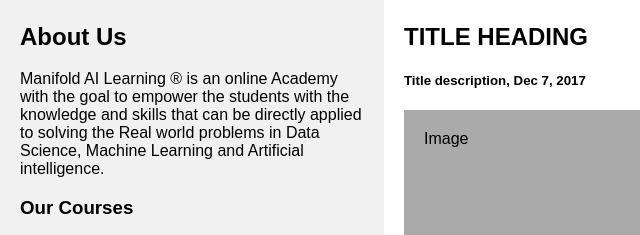
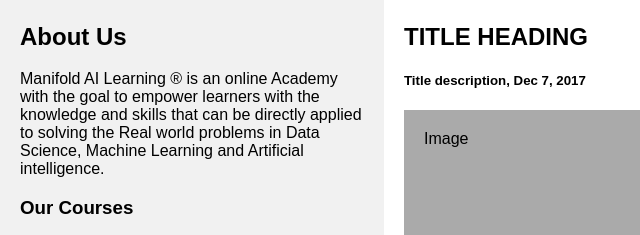
Before and after one commit to mgrove6/udemy-mlopsaws-ci-cd, a plain HTML site: page index.html in a window 1280 px wide. Shown: the part 390-625 px from the top of the page, 0-640 px from the left. Drawn offline with Linux system fonts and the light colour scheme.

Commit message:
Update index.html

```diff
--- a/index.html
+++ b/index.html
@@ -128,7 +128,7 @@ body {
 <div class="row">
   <div class="side">
     <h2>About Us</h2>
-    <p>Manifold AI Learning ® is an online Academy with the goal to empower the students with the knowledge and skills that can be directly applied to solving the Real world problems in Data Science, Machine Learning and Artificial intelligence.</p>
+    <p>Manifold AI Learning ® is an online Academy with the goal to empower learners with the knowledge and skills that can be directly applied to solving the Real world problems in Data Science, Machine Learning and Artificial intelligence.</p>
     <h3>Our Courses</h3>
     <p>Join us on Youtube and start learning for free</p>
     <div class="fakeimg" style="height:60px;"> <a href="https://www.youtube.com/manifoldailearning" class="right">Youtube Hands-On ML Series </a> </div><br>
```
